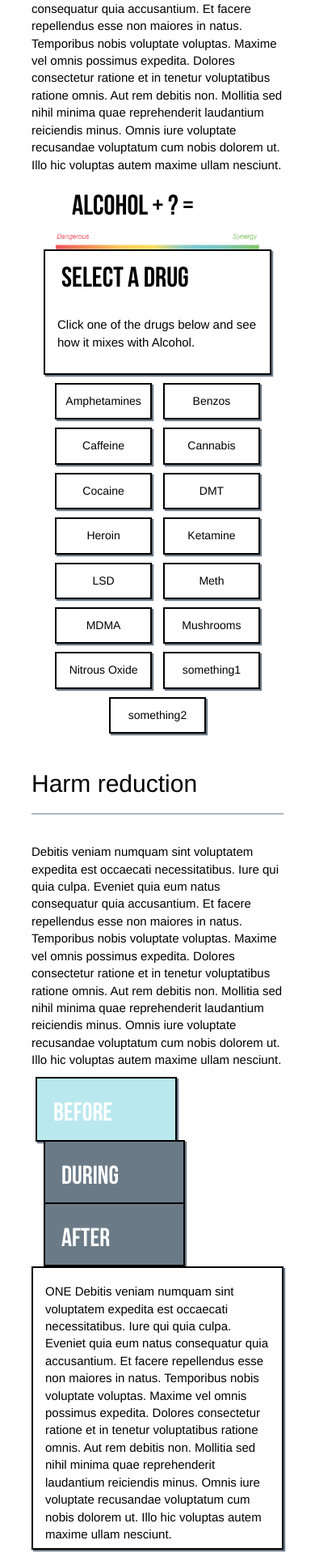
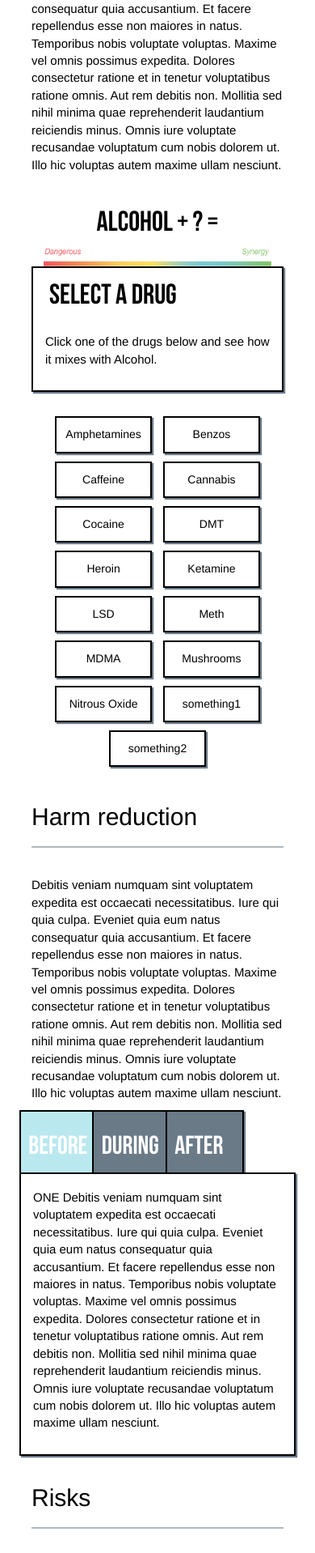
Before and after one commit to higab85/drugsandme-django, a Django app: page /alcohol/ in a window 390 px wide. Shown: the part 4097-6015 px from the top of the page at 81% size. Run offline with Django 3.2, Linux system fonts and the light colour scheme; some libraries are stand-ins or nearby versions.

Commit message:
harm-reduction is now mobile compatible

```diff
--- a/article/static/article/css/main.css
+++ b/article/static/article/css/main.css
@@ -209,9 +209,40 @@ h3 .small{
    #interactions-table{
      text-align: center;
    }
+   .harm-reduction-stage-indicator {
+    width: 30%;
+    margin-top: -2px;
+    background-color: #6B7A87 !important;
+    display: inline-block;
+    margin: -3px -5px;
+  }
+  #harm-reduction-stage-indicators{
+    display: inline-block;
+    margin-top: 2px;
+    left: 0;
+    width: 100%;
+    padding-left: 10px;
+    padding-right: 10px;
+  }
+
+  .harm-reduction-stage-indicator{
+    width: 30%;
+    margin-top: -2px;
+    background-color: #6B7A87;
+  }
+  .harm-reduction-stage-indicator.active{
+    margin-left: -10px;
+    height: 80px;
+  }
  }
 
 @media (min-width: 768px) {
+
+  .masthead,
+  .mastfoot,
+  .cover-container {
+    width: 1000px;
+  }
 
   #interactions-table{
     text-align: left;
@@ -237,6 +268,22 @@ h3 .small{
   .cover-container {
     width: 100%; /* Must be percentage or pixels for horizontal alignment */
     /*height: 500px;*/
+  }
+
+  #harm-reduction-stage-indicators{
+    /*display: inline-block;*/
+    margin-top: 2px;
+    width: 175px;
+  }
+
+  .harm-reduction-stage-indicator{
+    width: 175px;
+    margin-top: -2px;
+    background-color: #6B7A87 !important;
+  }
+  .harm-reduction-stage-indicator.active{
+    margin-left: -10px;
+    height: 80px;
   }
 }
 
@@ -781,8 +828,13 @@ h4.funky{
 }
 /*--- Interactions --- */
 #interactions-combo{
-  display: inline-block;
+  display: inline;
+  text-align: center;
 }
+#interactions-combo-result{
+  text-align: left;
+}
+
 #interactions-table{
   padding: 5px;
   display: inline-block;
@@ -809,23 +861,10 @@ h4.funky{
   background-color: #fff !important;
 }
 /*--- Harm reduction --- */
-#harm-reduction-stage-indicators{
-  display: inline-block;
-  margin-top: 2px;
-  width: 175px;
-}
 
-.harm-reduction-stage-indicator{
-  width: 175px;
-  margin-top: -2px;
-  background-color: #6B7A87;
-}
-.harm-reduction-stage-indicator.active{
-  margin-left: -10px;
-  height: 80px;
-}
 .harm-reduction-stage-indicator h3{
   color: #fff;
+  padding-left: 10%;
 }
 #harm-reduction-stage-descriptions{
   height: 350px;
--- a/article/templates/article/drug.html
+++ b/article/templates/article/drug.html
@@ -101,8 +101,8 @@
     <div id="harm-reduction">
       <h2 class="section-title">Harm reduction</h2>
       {% block harm-reduction-content %} {% endblock %}
-      <div id="harm-reduction-timeline">
-        <div id="harm-reduction-stage-indicators" class="col-md-2">
+      <div id="harm-reduction-timeline" class="row">
+        <div id="harm-reduction-stage-indicators" class="col-md-2 col-sm-2">
           <div class="harm-reduction-stage-indicator active boxed theme-light-bg">
             <h3 class="funky">BEFORE</h3>
             <p class="hidden">
@@ -122,7 +122,7 @@
             </p>
           </div>
         </div>
-        <div id="harm-reduction-stage-descriptions" class="boxed col-md-8 ">
+        <div id="harm-reduction-stage-descriptions" class="boxed col-md-8 col-sm-8">
           <div class="harm-reduction-stage-description">
             <p>
               ONE Debitis veniam numquam sint voluptatem expedita est occaecati necessitatibus. Iure qui quia culpa. Eveniet quia eum natus consequatur quia accusantium. Et facere repellendus esse non maiores in natus. Temporibus nobis voluptate voluptas. Maxime vel omnis possimus expedita.
```
